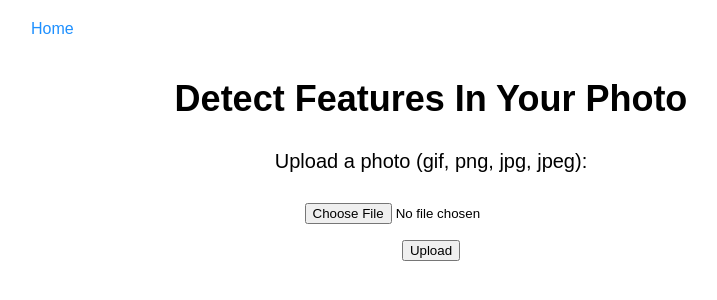
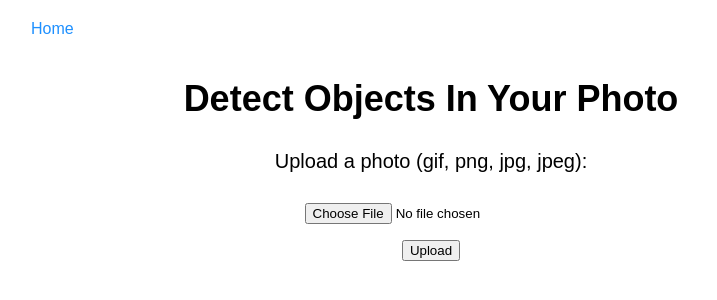
Before and after one commit to ronkow/aws-projects, a Flask app: page / in a window 1280 px wide. Shown: the top 300 px of the page, without its empty margins (209-926 px from the left). Run offline with Flask 3, Linux system fonts and the light colour scheme.

Commit message:
Update upload.html

```diff
--- a/app-detector/templates/upload.html
+++ b/app-detector/templates/upload.html
@@ -69,7 +69,7 @@ main {
 
 <div style="margin-bottom:40px"></div>
 
-<h1 style="font-weight:bold; font-size:36px">Detect Features In Your Photo</h1>
+<h1 style="font-weight:bold; font-size:36px">Detect Objects In Your Photo</h1>
 <div style="margin-bottom:30px"></div>
 
 <span style="font-size:20px;">Upload a photo (gif, png, jpg, jpeg):</span>
```
